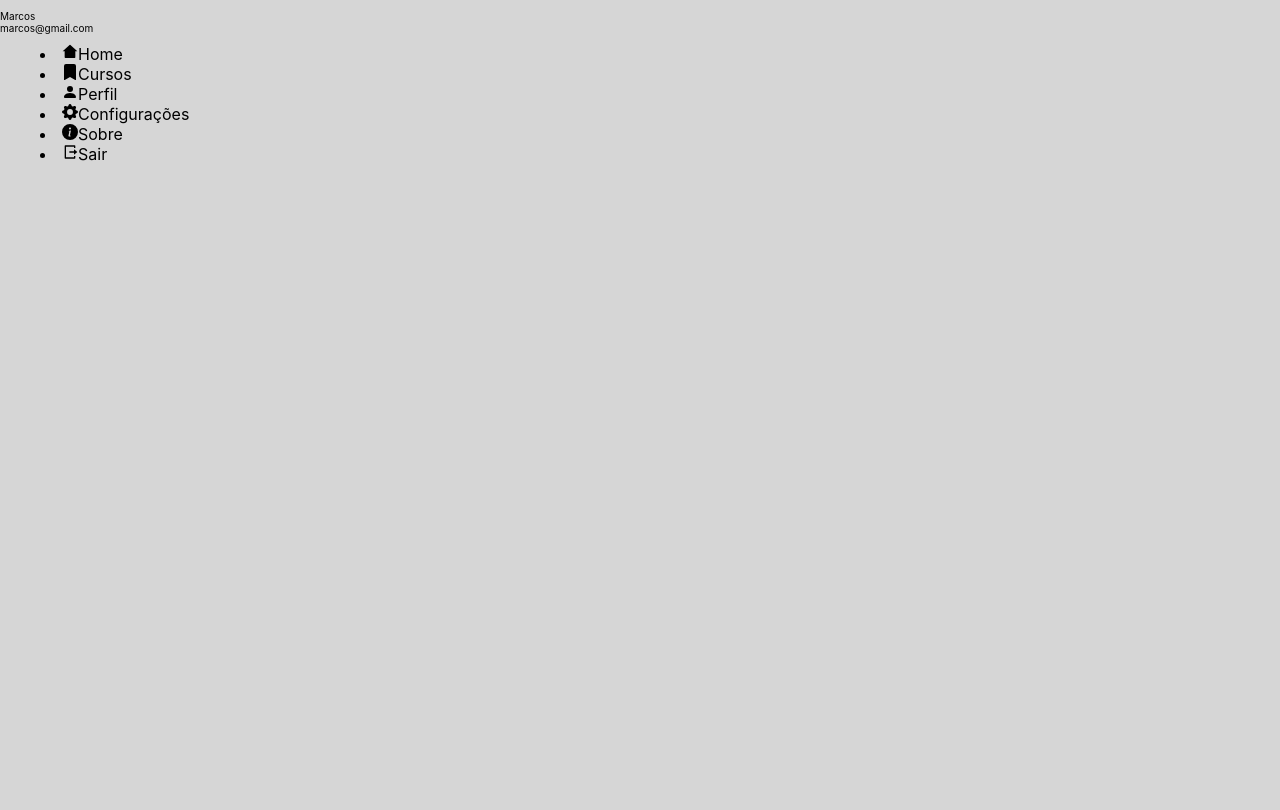
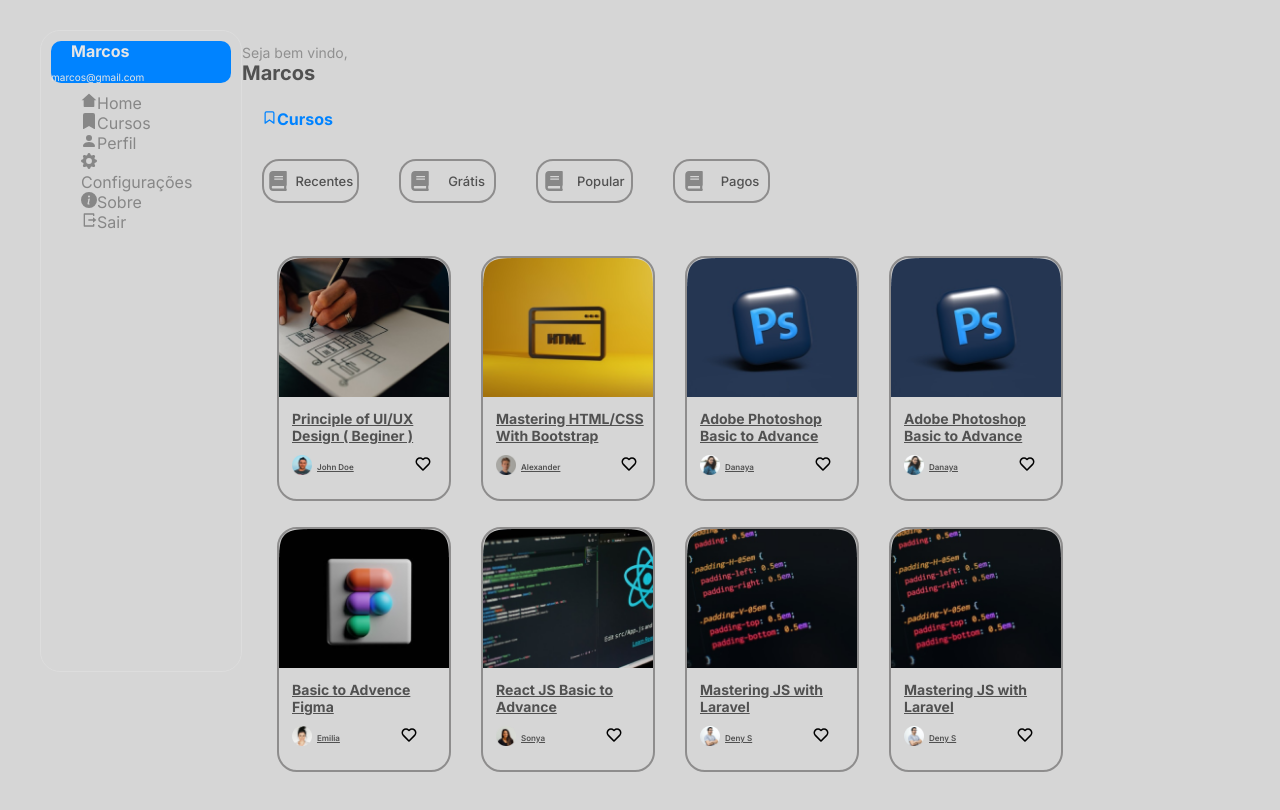
Before and after one commit to vih0/desafio, a React (Create React App) app: page / in a window 1280 px wide. Shown: the top 810 px of the page. Built offline with nearby package versions, Linux system fonts and the light colour scheme.

Commit message:
Menu lateral adicionada

```diff
--- /dev/null
+++ b/src/components/menuLateral.css
@@ -0,0 +1,27 @@
+.conteudoLateral{
+    font-family:'Inter';
+    border: 0.15rem solid  #DDDDDD;
+    width:20rem;
+    height:80vh;
+    color :#E6E6E6;
+    border-radius:2rem;
+
+}
+.navegacaoLateral{
+    list-style: none;
+    font-size: 1.4rem;
+    color:#878787;
+
+}
+
+.nameL{
+    font-size: 1.6rem;
+    font-weight: bold;
+    font-family: 'Inter';
+    margin: 0 2rem;
+}
+.Information{
+    background-color: #0083FF;
+    border-radius: 1rem;
+    margin: 1rem;
+}
--- a/src/components/menuLateral.js
+++ b/src/components/menuLateral.js
@@ -1,10 +1,11 @@
 import React from 'react';
+import './menuLateral.css';
 import {RiHome2Fill,RiLogoutBoxRLine} from 'react-icons/ri';
 import {BsFillBookmarkFill,BsFillPersonFill,BsFillGearFill,BsFillInfoCircleFill,} from 'react-icons/bs';
 
 
 
-function MenuLateral(){
+const MenuLateral =() => {
     return(
         <div>
             <div class ="conteudoLateral">
@@ -25,7 +26,8 @@
 const Information = (props) =>{
     return(
         <div class = "Information">
-            <p>{props.name}<br/>{props.Email}</p>
+            <p class="nameL">{props.name}</p>
+            <p class="email">{props.Email}</p>
         </div>
     );
 
--- a/src/index.js
+++ b/src/index.js
@@ -4,13 +4,11 @@
 import Welcome from './pages/welcome'
 import Home from './pages/home'
 import './index.css'
-import MenuLateral from './components/menuLateral';
 const root = ReactDOM.createRoot(document.getElementById('root'));
 root.render(
   <React.StrictMode>
 
     {/* <Home/> */}
-    {/* <Welcome /> */}
-    <MenuLateral/>
+    <Welcome />
   </React.StrictMode>
 );
--- a/src/pages/welcome.css
+++ b/src/pages/welcome.css
@@ -1,7 +1,4 @@
-:root{
-    font-size: 62.5%; /* 1rem = 10px */
-    background-color: #F5F5F5;
-}
+
 .container{
     border: 0.2rem solid #8E8D8D;
     border-radius:2rem;
@@ -25,16 +22,16 @@
     font-size:0.8rem;
     margin: 1.4rem 3rem 0 0.5rem;
 }
-.card .teste{
+.card .box{
     display:flex;
     margin:0 0.3rem 0.1rem 1.3rem;
 
 }
 .card img{
-    width: 17.4rem;
+    width: 17rem;
 
 }
-.card .teste img{
+.card .box img{
     width:2rem;
     height:2rem;
     margin: 1rem 0;
@@ -52,22 +49,26 @@
     display:flex;
 }
 
-.container2{
+.containerMain{
+    display:flex;
+    margin: 3rem 4rem;
+}
+.teste{
     display:flex;
     flex-direction:column;
 }
-.container2 .saudacoes{
+.containerMain .saudacoes{
     font-size: 1.4rem;
     color: #909090;
     font-family: 'Inter';
 
 }
-.container2 .Name{
+.containerMain .Name{
     font-size:2rem;
     font-family: 'Inter';
     color:#515151;
 }
-.container2 h1{
+.containerMain h1{
     color:#0083FF;
     font-family: 'Inter';
     font-weight: bold;
--- a/src/pages/welcome.js
+++ b/src/pages/welcome.js
@@ -1,5 +1,6 @@
 import React from 'react';
 import './welcome.css';
+//importando imagens
 import card1 from '../assets/card1.png';
 import card2 from '../assets/card2.png';
 import card3 from '../assets/card3.png';
@@ -12,11 +13,13 @@
 import avatar5 from '../assets/avatar5.png';
 import avatar6 from '../assets/avatar6.png';
 import avatar7 from '../assets/avatar7.png';
+// importando icons
 import {FaBook} from 'react-icons/fa';
+import {FiBookmark} from 'react-icons/fi';
+import {BiHeart} from 'react-icons/bi';
 
-import {FiBookmark} from 'react-icons/fi';
+import MenuLateral from '../components/menuLateral';
 
-import {BiHeart} from 'react-icons/bi';
 
 // criando cards reutilizaveis
 const Cursos = (props) => {
@@ -25,7 +28,7 @@
            <div class = "card">
                     <img src={props.imagem}></img>
                     <h2>{props.curso}</h2>
-                    <div class = "teste">
+                    <div class = "box">
                     <img src={props.avatar} class="avatar"></img>
                         <p>{props.professor}</p>
                         <span>{props.like}</span>
@@ -45,7 +48,10 @@
 //  imprementando os cards reutilizaveis e dividindo pra ficar facil de estilizar
 function Welcome(){
     return(
-        <section class = "container2">
+        <section class = "containerMain">
+            <MenuLateral/>
+           <div class="teste">
+
                 <p class =" saudacoes">Seja bem vindo,<br/> <strong class="Name">Marcos</strong></p>
                 <h1><FiBookmark color="#0083FF" size="15"/>Cursos</h1>
                 <div class ="filtros">
@@ -70,7 +76,7 @@
                         <Dados imagem ={card7} curso ="Mastering JS with Laravel" avatar ={avatar7} professor ="Deny S" like={<BiHeart size= "18" color="black"/>}/>
                     </div>
                 </div>
-
+             </div>
         </section>
 
     );
```
Lines whose indentation alone changed are shown as unchanged.
